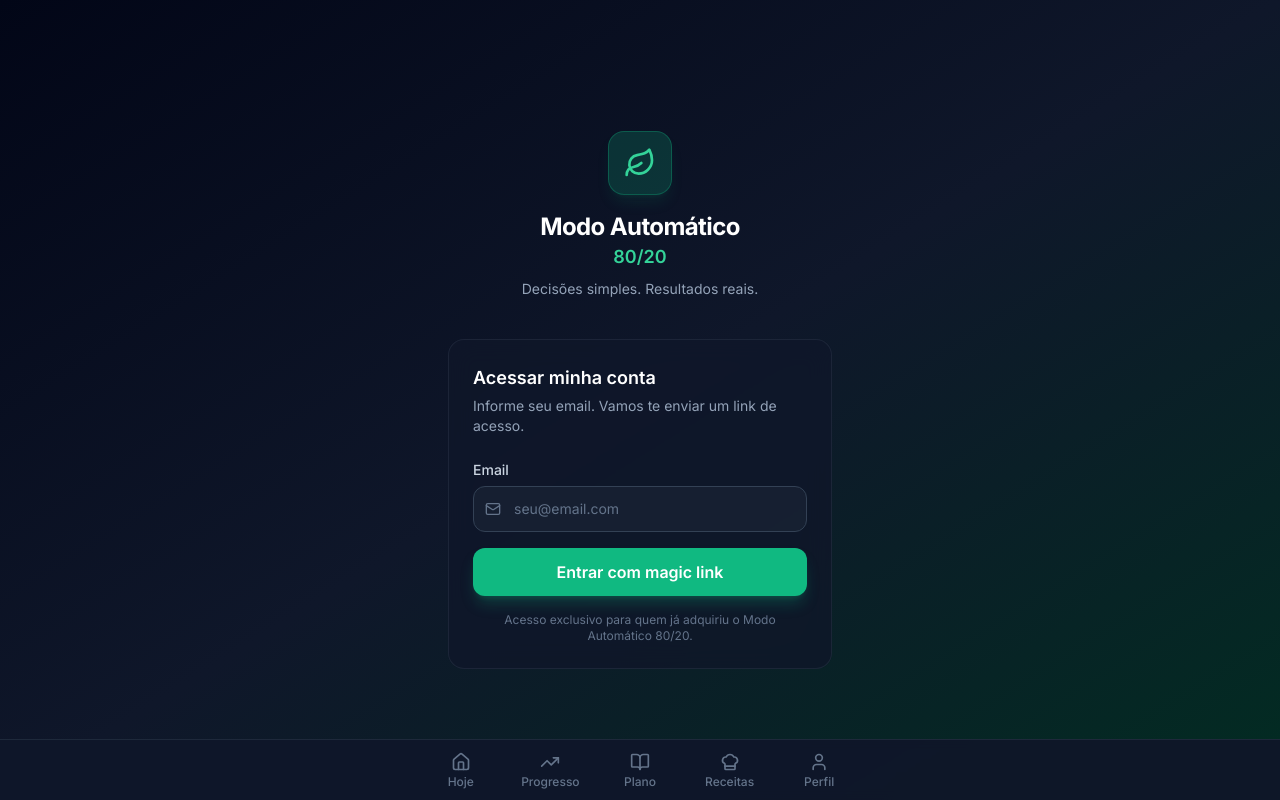
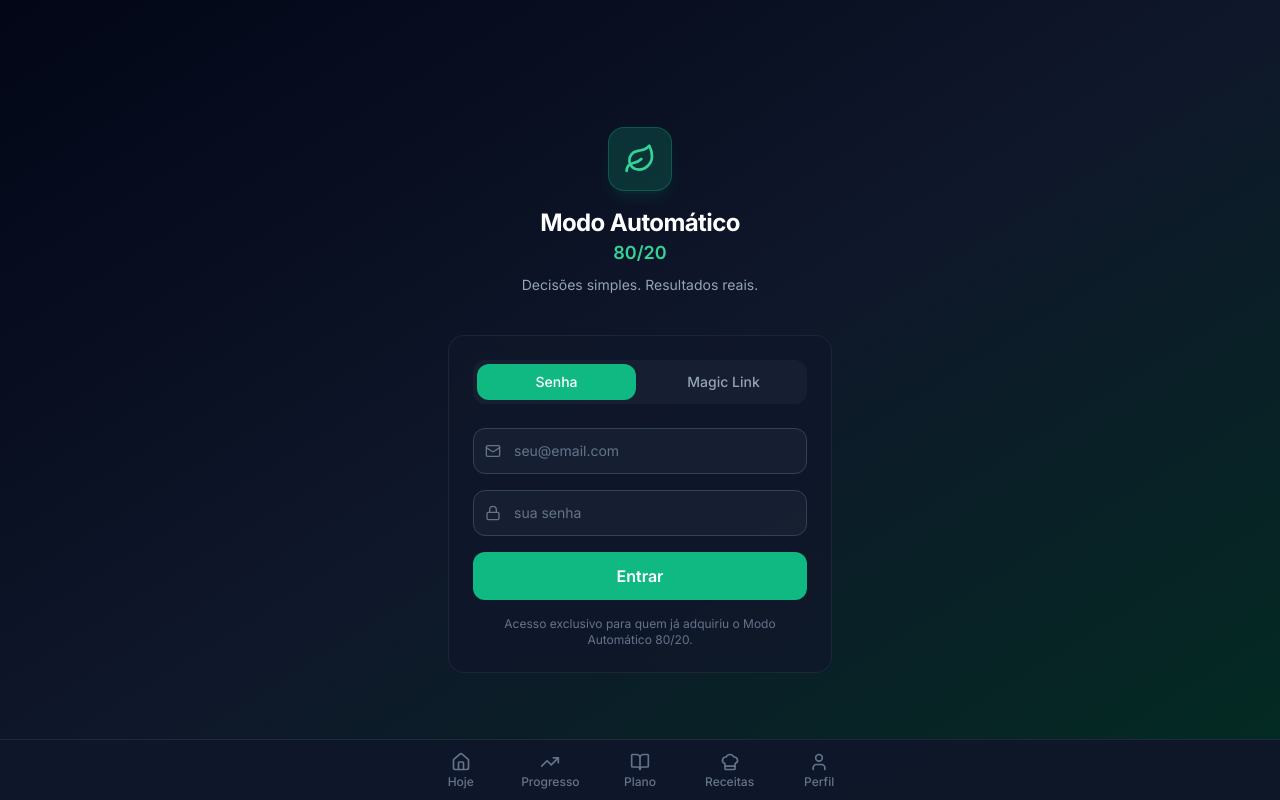
Before and after one commit to clarisai-prog/Modo-Autom-tico-80-20, a Next.js app: page /login in a window 1280 px wide. Built offline with nearby package versions, Linux system fonts and the light colour scheme; no server answers.

Commit message:
feat: add password login option

```diff
--- a/src/app/login/page.tsx
+++ b/src/app/login/page.tsx
@@ -3,90 +3,111 @@
 import { useState } from 'react'
 import { createClient } from '@/lib/supabase/client'
 import toast from 'react-hot-toast'
-import { Loader2, Mail, Leaf } from 'lucide-react'
+import { Loader2, Mail, Lock, Leaf } from 'lucide-react'
+
+type Modo = 'senha' | 'magic'
 
 export default function LoginPage() {
     const [email, setEmail] = useState('')
+    const [password, setPassword] = useState('')
     const [loading, setLoading] = useState(false)
     const [sent, setSent] = useState(false)
+    const [modo, setModo] = useState<Modo>('senha')
 
     const supabase = createClient()
 
-    async function handleSubmit(e: React.FormEvent) {
+    async function handleSenha(e: React.FormEvent) {
         e.preventDefault()
-        if (!email) return
+        setLoading(true)
+        const { error } = await supabase.auth.signInWithPassword({ email, password })
+        if (error) {
+            toast.error('Email ou senha incorretos.')
+        } else {
+            window.location.href = '/hoje'
+        }
+        setLoading(false)
+    }
 
+    async function handleMagicLink(e: React.FormEvent) {
+        e.preventDefault()
         setLoading(true)
         const { error } = await supabase.auth.signInWithOtp({
             email,
             options: {
-                emailRedirectTo: `https://modo-autom-tico-80-20-production.up.railway.app/auth/callback`,
+                emailRedirectTo: 'https://modo-autom-tico-80-20-production.up.railway.app/auth/callback',
             },
         })
-
         if (error) {
             toast.error(error.message)
         } else {
             setSent(true)
-            toast.success('Link enviado! Verifique seu email.')
         }
         setLoading(false)
     }
 
     return (
         <div className="min-h-screen bg-gradient-to-br from-slate-950 via-slate-900 to-emerald-950 flex flex-col items-center justify-center p-6">
-            {/* Logo */}
             <div className="flex flex-col items-center mb-10">
                 <div className="w-16 h-16 rounded-2xl bg-emerald-500/20 border border-emerald-500/30 flex items-center justify-center mb-4 shadow-lg shadow-emerald-500/10">
                     <Leaf className="w-8 h-8 text-emerald-400" />
                 </div>
                 <h1 className="text-2xl font-bold text-white tracking-tight">Modo Automático</h1>
                 <p className="text-emerald-400 font-semibold text-lg">80/20</p>
-                <p className="text-slate-400 text-sm mt-2 text-center max-w-xs">
-                    Decisões simples. Resultados reais.
-                </p>
+                <p className="text-slate-400 text-sm mt-2 text-center max-w-xs">Decisões simples. Resultados reais.</p>
             </div>
 
-            {/* Card */}
             <div className="w-full max-w-sm glass-card rounded-2xl p-6">
                 {!sent ? (
                     <>
-                        <h2 className="text-lg font-semibold text-white mb-1">Acessar minha conta</h2>
-                        <p className="text-slate-400 text-sm mb-6">
-                            Informe seu email. Vamos te enviar um link de acesso.
-                        </p>
+                        {/* Tabs */}
+                        <div className="flex gap-2 mb-6 bg-slate-800/50 rounded-xl p-1">
+                            <button
+                                onClick={() => setModo('senha')}
+                                className={`flex-1 py-2 rounded-lg text-sm font-medium transition-all ${modo === 'senha' ? 'bg-emerald-500 text-white' : 'text-slate-400'}`}
+                            >
+                                Senha
+                            </button>
+                            <button
+                                onClick={() => setModo('magic')}
+                                className={`flex-1 py-2 rounded-lg text-sm font-medium transition-all ${modo === 'magic' ? 'bg-emerald-500 text-white' : 'text-slate-400'}`}
+                            >
+                                Magic Link
+                            </button>
+                        </div>
 
-                        <form onSubmit={handleSubmit} className="space-y-4">
-                            <div>
-                                <label htmlFor="email" className="block text-sm font-medium text-slate-300 mb-1.5">
-                                    Email
-                                </label>
+                        {modo === 'senha' ? (
+                            <form onSubmit={handleSenha} className="space-y-4">
                                 <div className="relative">
                                     <Mail className="absolute left-3 top-1/2 -translate-y-1/2 w-4 h-4 text-slate-500" />
-                                    <input
-                                        id="email"
-                                        type="email"
-                                        value={email}
-                                        onChange={(e) => setEmail(e.target.value)}
-                                        placeholder="seu@email.com"
-                                        required
-                                        className="w-full bg-slate-800/50 border border-slate-700 rounded-xl py-3 pl-10 pr-4 text-slate-100 placeholder-slate-500 focus:outline-none focus:ring-2 focus:ring-emerald-500 focus:border-transparent text-sm"
-                                    />
+                                    <input type="email" value={email} onChange={e => setEmail(e.target.value)}
+                                        placeholder="seu@email.com" required
+                                        className="w-full bg-slate-800/50 border border-slate-700 rounded-xl py-3 pl-10 pr-4 text-slate-100 placeholder-slate-500 focus:outline-none focus:ring-2 focus:ring-emerald-500 text-sm" />
                                 </div>
-                            </div>
-
-                            <button
-                                type="submit"
-                                disabled={loading}
-                                className="w-full bg-emerald-500 hover:bg-emerald-400 disabled:opacity-50 disabled:cursor-not-allowed text-white font-semibold py-3 px-4 rounded-xl transition-all duration-200 flex items-center justify-center gap-2 shadow-lg shadow-emerald-500/25"
-                            >
-                                {loading ? (
-                                    <><Loader2 className="w-4 h-4 animate-spin" /> Enviando...</>
-                                ) : (
-                                    'Entrar com magic link'
-                                )}
-                            </button>
-                        </form>
+                                <div className="relative">
+                                    <Lock className="absolute left-3 top-1/2 -translate-y-1/2 w-4 h-4 text-slate-500" />
+                                    <input type="password" value={password} onChange={e => setPassword(e.target.value)}
+                                        placeholder="sua senha" required
+                                        className="w-full bg-slate-800/50 border border-slate-700 rounded-xl py-3 pl-10 pr-4 text-slate-100 placeholder-slate-500 focus:outline-none focus:ring-2 focus:ring-emerald-500 text-sm" />
+                                </div>
+                                <button type="submit" disabled={loading}
+                                    className="w-full bg-emerald-500 hover:bg-emerald-400 disabled:opacity-50 text-white font-semibold py-3 px-4 rounded-xl transition-all flex items-center justify-center gap-2">
+                                    {loading ? <><Loader2 className="w-4 h-4 animate-spin" /> Entrando...</> : 'Entrar'}
+                                </button>
+                            </form>
+                        ) : (
+                            <form onSubmit={handleMagicLink} className="space-y-4">
+                                <div className="relative">
+                                    <Mail className="absolute left-3 top-1/2 -translate-y-1/2 w-4 h-4 text-slate-500" />
+                                    <input type="email" value={email} onChange={e => setEmail(e.target.value)}
+                                        placeholder="seu@email.com" required
+                                        className="w-full bg-slate-800/50 border border-slate-700 rounded-xl py-3 pl-10 pr-4 text-slate-100 placeholder-slate-500 focus:outline-none focus:ring-2 focus:ring-emerald-500 text-sm" />
+                                </div>
+                                <button type="submit" disabled={loading}
+                                    className="w-full bg-emerald-500 hover:bg-emerald-400 disabled:opacity-50 text-white font-semibold py-3 px-4 rounded-xl transition-all flex items-center justify-center gap-2">
+                                    {loading ? <><Loader2 className="w-4 h-4 animate-spin" /> Enviando...</> : 'Entrar com magic link'}
+                                </button>
+                            </form>
+                        )}
 
                         <p className="text-xs text-slate-500 text-center mt-4">
                             Acesso exclusivo para quem já adquiriu o Modo Automático 80/20.
@@ -97,15 +118,10 @@ export default function LoginPage() {
                         <div className="text-4xl mb-4">📬</div>
                         <h2 className="text-lg font-semibold text-white mb-2">Email enviado!</h2>
                         <p className="text-slate-400 text-sm mb-4">
-                            Clique no link que enviamos para <strong className="text-slate-200">{email}</strong> para acessar sua conta.
+                            Clique no link enviado para <strong className="text-slate-200">{email}</strong>
                         </p>
-                        <p className="text-xs text-slate-500">
-                            Não recebeu? Verifique a caixa de spam.
-                        </p>
-                        <button
-                            onClick={() => { setSent(false); setEmail('') }}
-                            className="mt-4 text-sm text-emerald-400 hover:text-emerald-300 underline"
-                        >
+                        <button onClick={() => { setSent(false); setEmail('') }}
+                            className="mt-4 text-sm text-emerald-400 hover:text-emerald-300 underline">
                             Tentar com outro email
                         </button>
                     </div>
```
